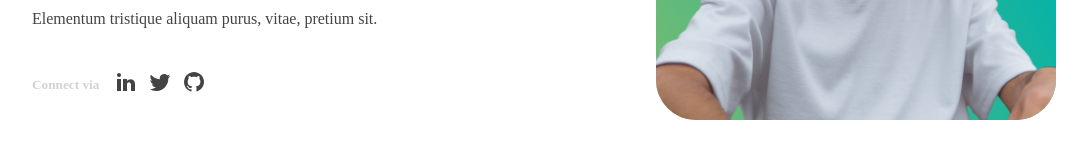
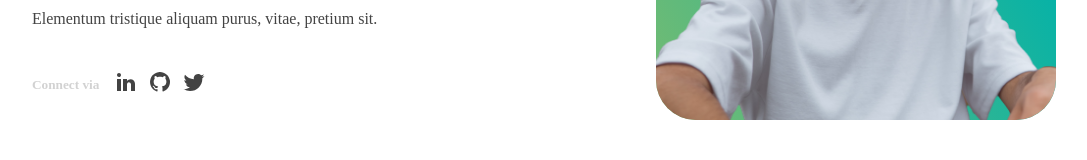
Before and after one commit to SanthoshRaju91/santhosh.raju, a Next.js app: page /about in a window 1280 px wide. Shown: the part 481-641 px from the top of the page, without its empty margins (96-1183 px from the left). Built offline with nearby package versions, Linux system fonts and the light colour scheme; a web font is replaced by a local one.

Commit message:
Add urls for social links, and re-order them

```diff
--- a/components/SocialLinks/SocialLinks.tsx
+++ b/components/SocialLinks/SocialLinks.tsx
@@ -7,20 +7,20 @@
   {
     light: '/site-assets/LinkedIn-light.svg',
     dark: '/site-assets/LinkedIn.svg',
-    url: '',
+    url: 'https://www.linkedin.com/in/santhosh-nagaraj-9558b0157/',
     name: 'LinkedIn',
+  },
+  {
+    light: '/site-assets/github-light.svg',
+    dark: '/site-assets/github.svg',
+    url: 'https://github.com/SanthoshRaju91',
+    name: 'Github',
   },
   {
     light: '/site-assets/twitter-light.svg',
     dark: '/site-assets/twitter.svg',
-    url: '',
+    url: 'https://twitter.com/santhoshraju2',
     name: 'Twitter',
-  },
-  {
-    light: '/site-assets/github-light.svg',
-    dark: '/site-assets/github.svg',
-    url: '',
-    name: 'Github',
   },
 ]
 
```
